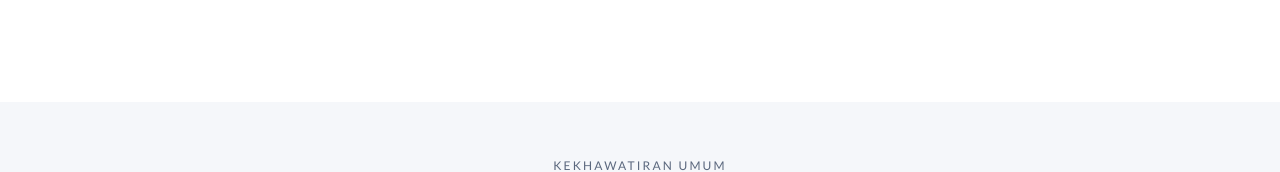
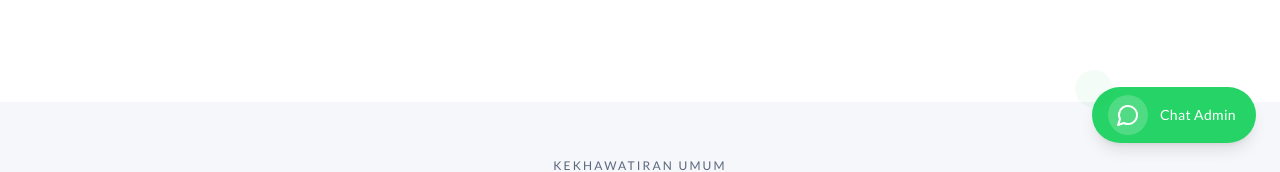
Before and after one commit to Alidzanur/Muhammado-Nihon-Com, a React (Vite) app: page / in a window 1280 px wide. Shown: the part 633-805 px from the top of the page. Built offline with nearby package versions, Linux system fonts and the light colour scheme.

Commit message:
feat: add floating WhatsApp CTA button

```diff
--- /dev/null
+++ b/src/components/landing/FloatingWhatsApp.jsx
@@ -0,0 +1,30 @@
+import React from 'react';
+import { MessageCircle } from 'lucide-react';
+import { WA_LINK } from './constants';
+
+/*
+  FloatingWhatsApp
+  -----------------
+  Tombol melayang untuk CTA cepat ke WhatsApp.
+  - Posisi kanan bawah.
+  - Responsive: agak naik di layar kecil agar tidak menutupi form input mobile browser.
+  - Aksesibilitas: ada sr-only text.
+*/
+export default function FloatingWhatsApp() {
+  return (
+    <a
+      href={WA_LINK}
+      target="_blank"
+      rel="noreferrer"
+      aria-label="Chat WhatsApp Admin"
+      className="group fixed z-50 bottom-5 right-5 sm:bottom-6 sm:right-6 flex items-center gap-3 rounded-full shadow-lg bg-[#25D366] text-white pl-4 pr-5 h-14 focus:outline-none focus:ring-4 focus:ring-[#25D366]/40 transition hover:shadow-xl"
+    >
+      <span className="w-10 h-10 rounded-full flex items-center justify-center bg-white/20 backdrop-blur-sm">
+        <MessageCircle className="w-6 h-6" />
+      </span>
+      <span className="font-medium text-sm tracking-wide hidden sm:inline">Chat Admin</span>
+      <span className="sr-only">Buka WhatsApp untuk konsultasi</span>
+      <span className="absolute -top-2 -left-2 animate-ping w-5 h-5 rounded-full bg-[#25D366]/70 opacity-70" />
+    </a>
+  );
+}
--- a/src/components/landing/LandingPageMNI.jsx
+++ b/src/components/landing/LandingPageMNI.jsx
@@ -10,6 +10,7 @@ import FAQ from './FAQ';
 import FinalCTA from './FinalCTA';
 import FooterLanding from './FooterLanding';
 import { ScrollProgressBar } from '../animations/ScrollProgressBar.jsx';
+import FloatingWhatsApp from './FloatingWhatsApp.jsx';
 
 export default function LandingPageMNI() {
   return (
@@ -25,6 +26,7 @@ export default function LandingPageMNI() {
       <FAQ />
       <FinalCTA />
       <FooterLanding />
+      <FloatingWhatsApp />
     </div>
   );
 }
```
